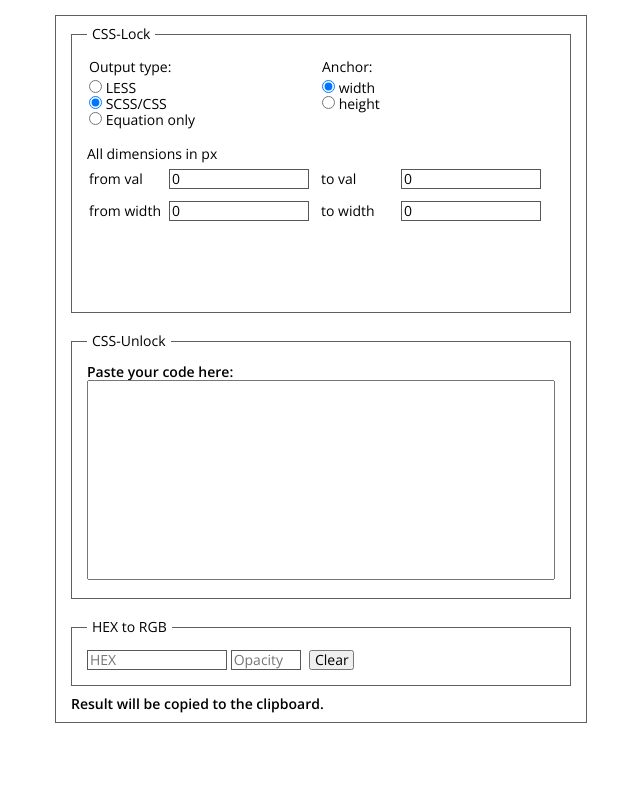
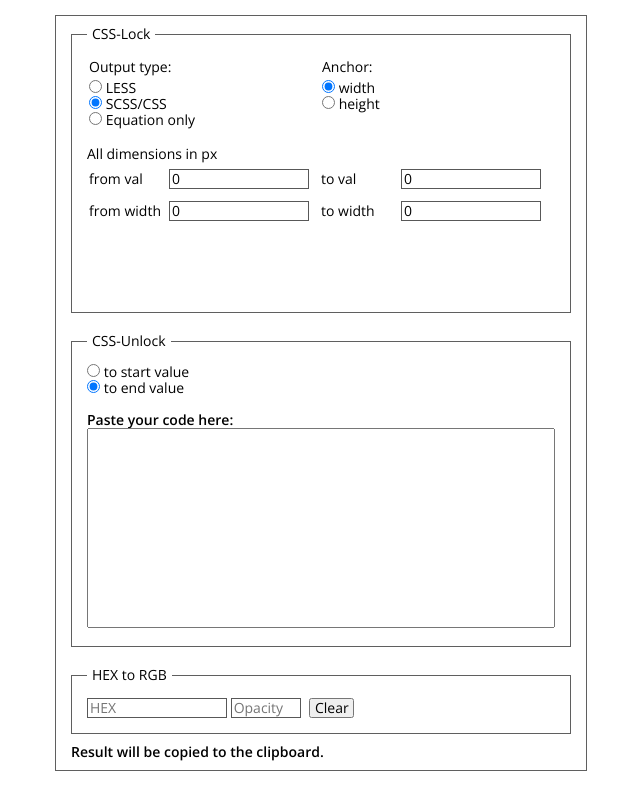
Before and after one commit to BlackDefender/CSS-Lock, a plain HTML site: page index.html in a window 1280 px wide. Shown: the whole page, without its empty margins (319-959 px from the left). Drawn offline with nearby package versions, Linux system fonts and the light colour scheme.

Commit message:
unlock to start value

```diff
--- a/index.html
+++ b/index.html
@@ -56,6 +56,8 @@
 
         <fieldset class="css-unlock">
             <legend>CSS-Unlock</legend>
+            <label><input type="radio" name="unlock-to-value" value="start"> to start value</label><br>
+            <label><input type="radio" name="unlock-to-value" value="end" checked> to end value</label><br><br>
             <div class="semi-bold">Paste your code here:</div>
             <textarea id="css-unlock-input" class="css-unlock-input"></textarea>
         </fieldset>
--- a/js/app.js
+++ b/js/app.js
@@ -175,11 +175,12 @@ function cssLockInit() {
 const cssUnlockInit = () => {
     const input = document.getElementById('css-unlock-input');
     const unlock = () => {
-        const lockRegExp = /calc\(\-*\d+px \+ \(\-*\d+ - (\-*\d+)\) \* \(100vw \- \d+px\) \/ \(\d+ \- \d+\)\)/ig;
-        const lockEquationRegExp = /calc\((\-*\d+)(px|%) (\+*\-*) \(\-*\d+px \+ \(\-*\d+ - (\-*\d+)\) \* \(100vw \- \d+px\) \/ \(\d+ \- \d+\)\)\)/ig;
+        const point = document.querySelector('input[name="unlock-to-value"]:checked').value;
+        const lockRegExp = /calc\(\-*\d+px \+ \((\-*\d+) - (\-*\d+)\) \* \(100vw \- \d+px\) \/ \(\d+ \- \d+\)\)/ig;
+        const lockEquationRegExp = /calc\((\-*\d+)(px|%) (\+*\-*) \(\-*\d+px \+ \((\-*\d+) - (\-*\d+)\) \* \(100vw \- \d+px\) \/ \(\d+ \- \d+\)\)\)/ig;
         const multiStringParamRegExp = /:[^:;]+;/gm;
-        let result = input.value.replace(lockRegExp, '$1px')
-                                .replace(lockEquationRegExp, 'calc($1$2 $3 $4px)')
+        let result = input.value.replace(lockRegExp, point === 'start' ? '$1px' : '$2px')
+                                .replace(lockEquationRegExp, point === 'start' ? 'calc($1$2 $3 $4px)' : 'calc($1$2 $3 $5px)')
                                 .replace(multiStringParamRegExp, item => item.replace(/\s+/g, ' '))
                                 .replace(/~"/ig, '')
                                 .replace(/"/ig, '')
```
